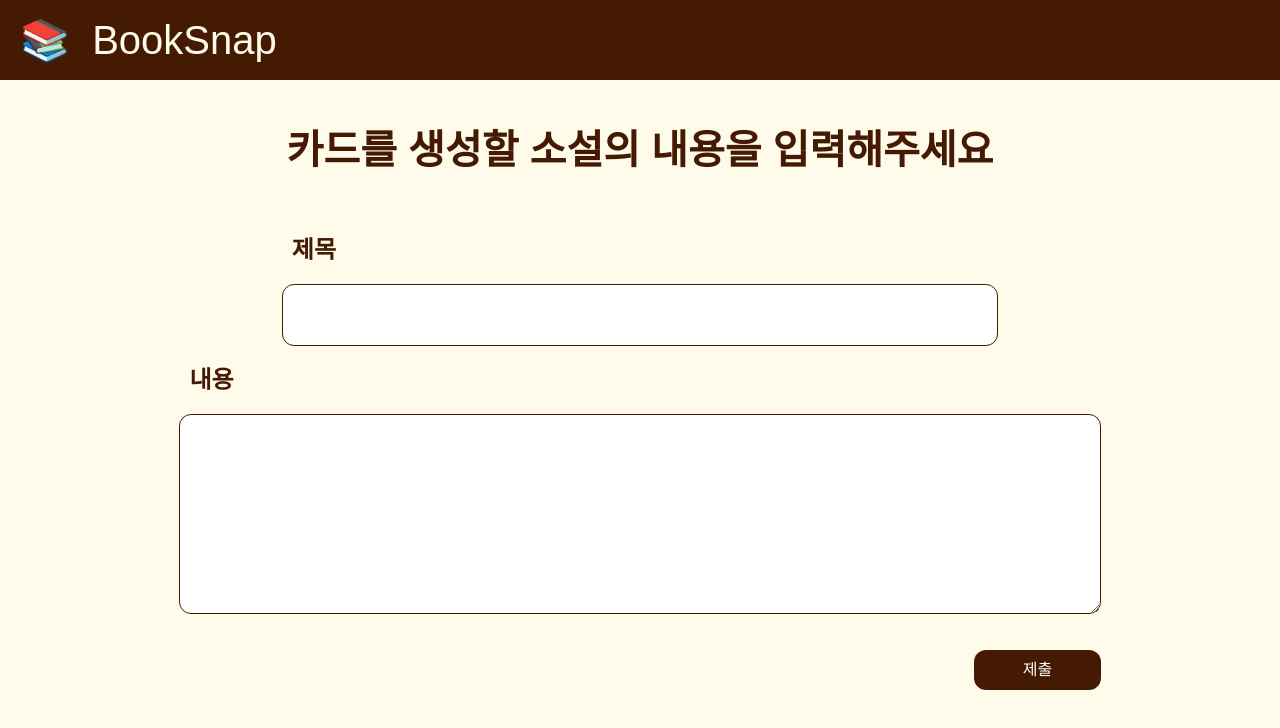
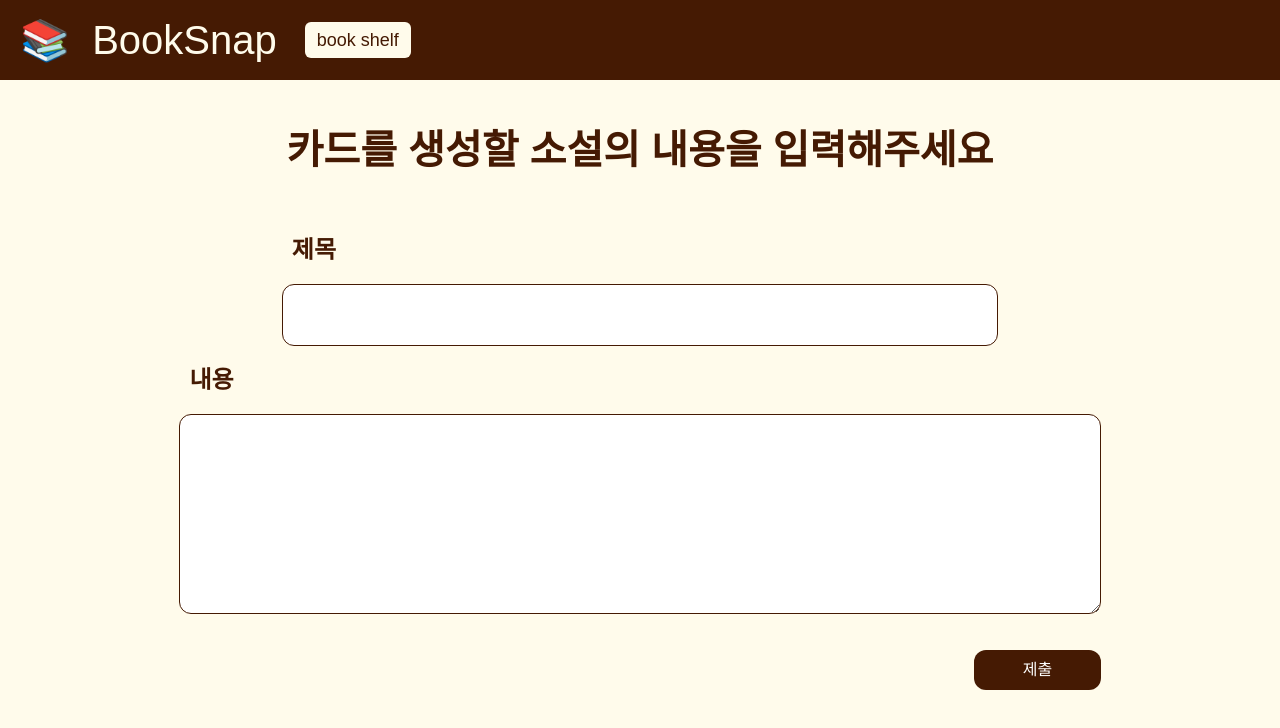
Before and after one commit to KTB-BookSnap/BookSnap_FE, a Next.js app in the folder frontapp/: page / in a window 1280 px wide. Shown: the top 728 px of the page. Built offline with nearby package versions, Linux system fonts and the light colour scheme; a web font is replaced by a local one.

Commit message:
feat: 상단바에 bookshelf 버튼 추가

```diff
--- a/frontapp/src/components/header.tsx
+++ b/frontapp/src/components/header.tsx
@@ -1,12 +1,22 @@
+"use client";
+
 import Link from "next/link";
+import { useRouter } from "next/navigation";
 
 export default function Header() {
+  const router = useRouter();
+
   return (
-    <Link
-      href="/"
-      className="sticky top-0 w-full h-[80px] bg-amber-950 text-amber-50 text-[2.5rem] flex justify-start items-center px-5 z-10"
-    >
-      📚 &nbsp;BookSnap
-    </Link>
+    <div className="sticky top-0 w-full h-[80px] bg-amber-950  flex justify-start items-center px-5 gap-7">
+      <Link href="/" className="text-amber-50 text-[2.5rem]">
+        📚 &nbsp;BookSnap
+      </Link>
+      <button
+        className="bg-amber-50 text-amber-950 text-lg px-3 py-1 rounded-md"
+        onClick={() => router.push("/bookshelf")}
+      >
+        book shelf
+      </button>
+    </div>
   );
 }
```
